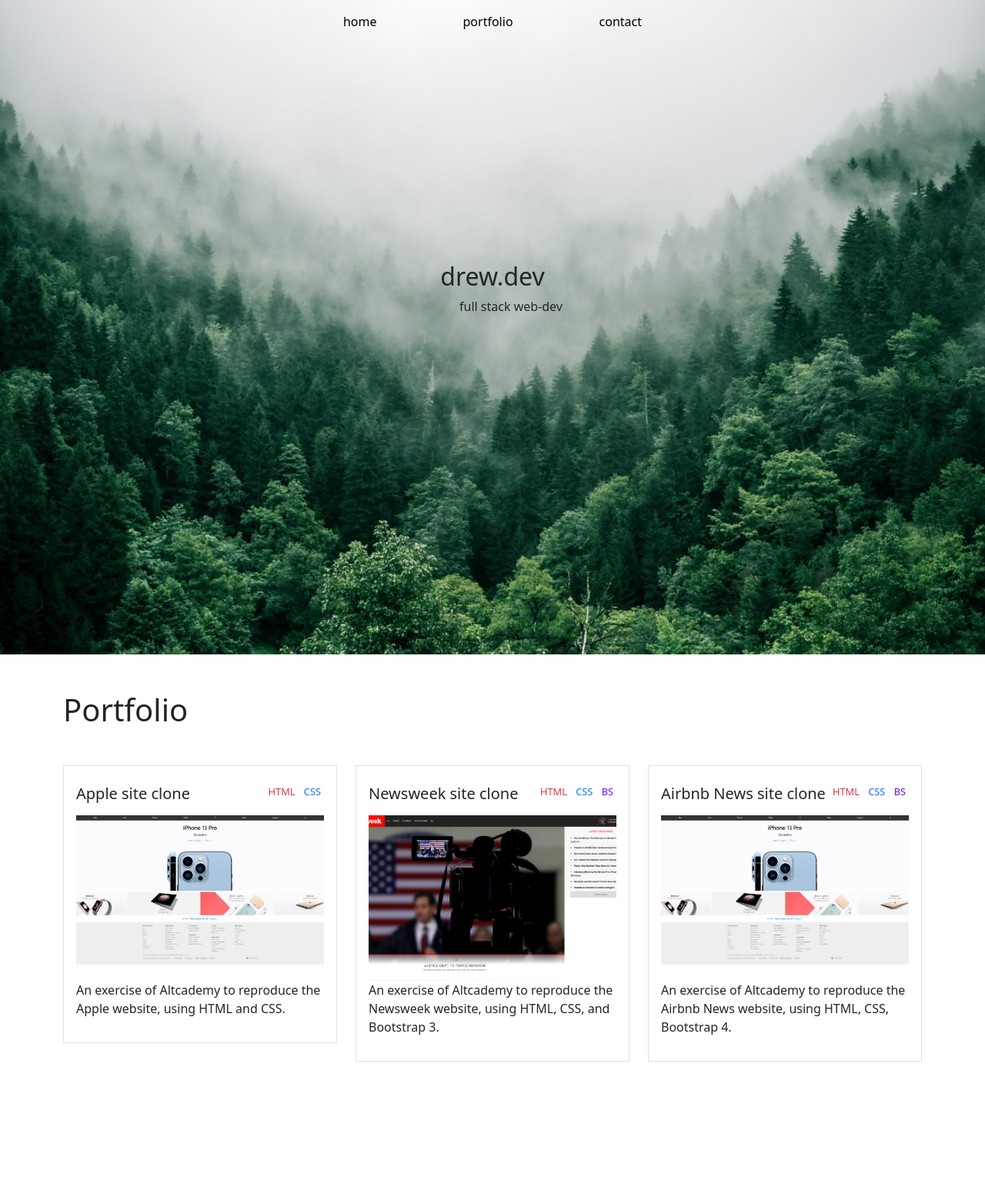
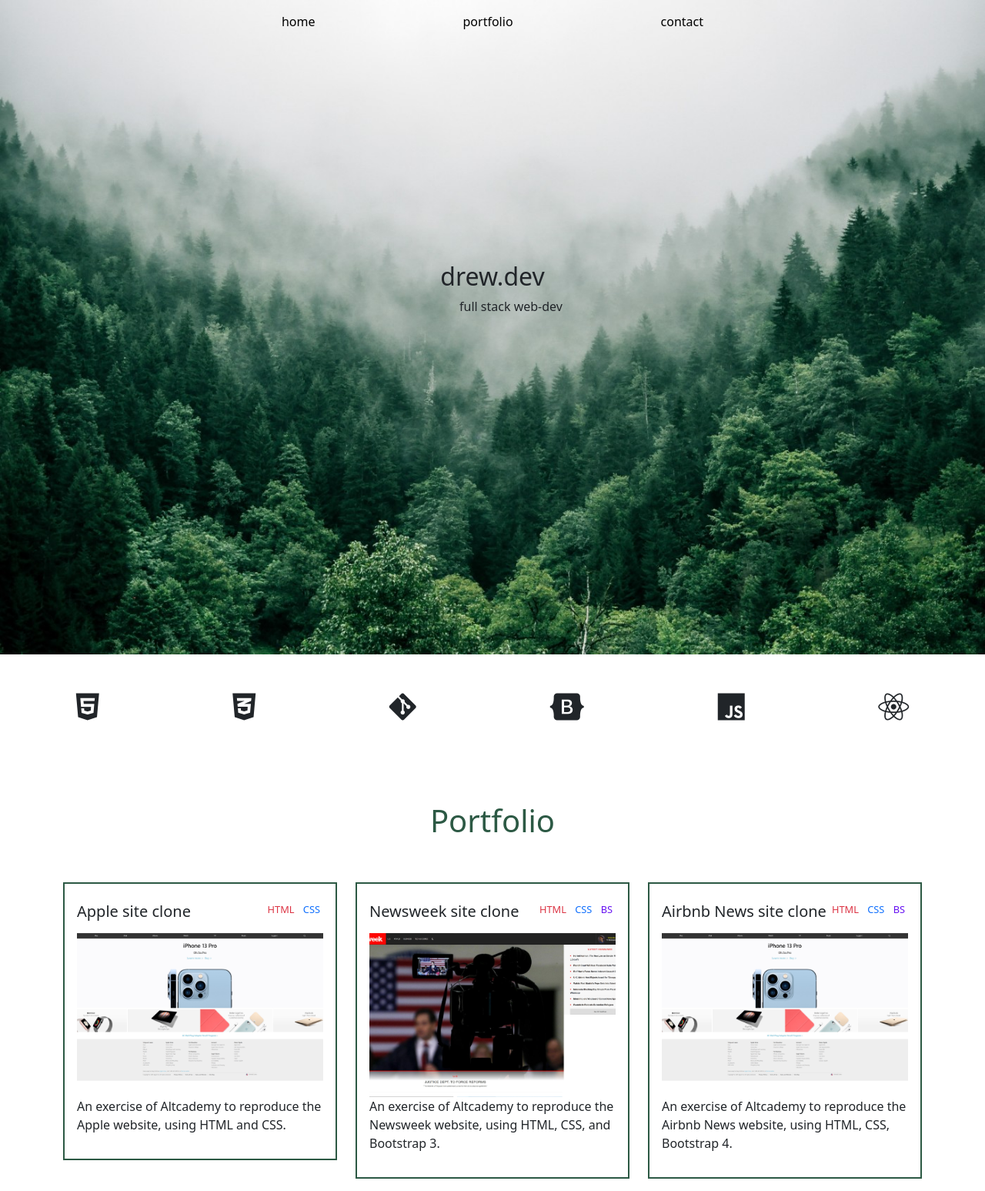
Before and after one commit to da3491/portfolio-site-project, a plain HTML site: page index.html in a window 1280 px wide. Shown: the whole page at 77% size. Before the commit the page ends 1427 px from the top, so only its background shows below. Drawn offline with nearby package versions, Linux system fonts and the light colour scheme.

Commit message:
Gallery & Edits

```diff
--- a/index.html
+++ b/index.html
@@ -47,18 +47,18 @@
           </button>
           <div class="collapse navbar-collapse" id="navbarSupportedContent">
             <ul class="navbar-nav mx-auto mb-2 mb-lg-0">
-              <li class="nav-item mx-5">
-                <a class="nav-link text-black" aria-current="page" href="#"
+              <li class="nav-item mx-5 px-5">
+                <a class="nav-link text-black px-0" aria-current="page" href="#"
                   >home</a
                 >
               </li>
-              <li class="nav-item mx-5">
-                <a class="nav-link text-black" aria-current="page" href="#"
+              <li class="nav-item mx-5 px-5">
+                <a class="nav-link text-black px-0" aria-current="page" href="#"
                   >portfolio</a
                 >
               </li>
-              <li class="nav-item mx-5">
-                <a class="nav-link text-black" aria-current="page" href="#"
+              <li class="nav-item mx-5 px-5">
+                <a class="nav-link text-black px-0" aria-current="page" href="#"
                   >contact</a
                 >
               </li>
@@ -75,10 +75,20 @@
           <p class="ms-5">full stack web-dev</p>
         </div>
       </div>
-      <div id="gallery" class="container-xl my-5">
-        <h1 class="mb-5">Portfolio</h1>
+      <div id="technologies" class="container-xxl my-5">
+        <div class="d-flex justify-content-around w-100">
+          <i class="fa-brands fa-html5 h1"></i>
+          <i class="fa-brands fa-css3-alt h1"></i>
+          <i class="fa-brands fa-git-alt h1"></i>
+          <i class="fa-brands fa-bootstrap h1"></i>
+          <i class="fa-brands fa-js h1"></i>
+          <i class="fa-brands fa-react h1"></i>
+        </div>
+      </div>
+      <div id="gallery" class="container-xl">
+        <h1 class="py-5 text-center">Portfolio</h1>
         <div class="row">
-          <div class="col-12 col-md-4">
+          <div class="col-12 col-md-4 mb-3 bg-white">
             <div id="gallery-card" class="border p-3">
               <div class="d-flex justify-content-between py-2">
                 <h5 class="d-inline">Apple site clone</h5>
@@ -94,7 +104,7 @@
               </p>
             </div>
           </div>
-          <div class="col-12 col-md-4">
+          <div class="col-12 col-md-4 mb-3 bg-white">
             <div id="gallery-card" class="border p-3">
               <div class="d-flex justify-content-between py-2">
                 <h5 class="d-inline">Newsweek site clone</h5>
@@ -111,7 +121,7 @@
               </p>
             </div>
           </div>
-          <div class="col-12 col-md-4">
+          <div class="col-12 col-md-4 mb-3 bg-white">
             <div id="gallery-card" class="border p-3">
               <div class="d-flex justify-content-between py-2">
                 <h5 class="d-inline">Airbnb News site clone</h5>
@@ -130,6 +140,11 @@
           </div>
         </div>
       </div>
+
+      <!-- <footer>
+        <i class="fa-brands fa-github-square"></i>
+        <i class="fa-brands fa-linkedin"></i>
+      </footer> -->
     </main>
   </body>
 </html>
--- a/style.css
+++ b/style.css
@@ -14,6 +14,14 @@ EDE6DB
   background-image: url("./images/marita-kavelashvili-ugnrXk1129g-unsplash.jpg");
   background-position: center;
   background-size: cover;
+}
+
+#gallery h1 {
+  color: #2c5944;
+}
+
+#gallery-card {
+  border: 2px solid #2c5944 !important;
 }
 
 body {
@@ -48,3 +56,38 @@ body {
 .newsweek-clone-image {
   background-image: url("./images/newsweek-clone-image.jpg");
 }
+
+/* hover effects */
+
+nav li a:hover,
+nav li a:active {
+  border-bottom: 2px solid black;
+}
+
+i.fa-html5:hover {
+  color: #dc3545;
+}
+
+i.fa-css3-alt:hover {
+  color: #0d6efd;
+}
+
+i.fa-git-alt:hover {
+  color: #198754;
+}
+
+i.fa-bootstrap:hover {
+  color: #6610f2;
+}
+
+i.fa-js:hover {
+  color: #ffc107;
+}
+
+i.fa-react:hover {
+  color: #0dcaf0;
+}
+
+#gallery-card:hover {
+  transform: scale(1.03);
+}
```
Also changed, not shown: 1 other file.
